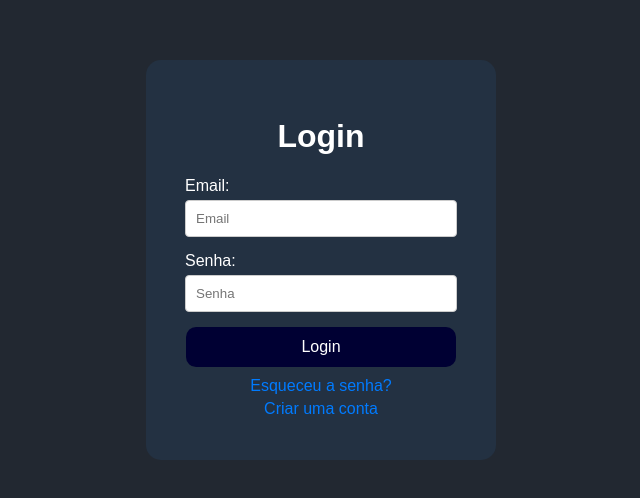
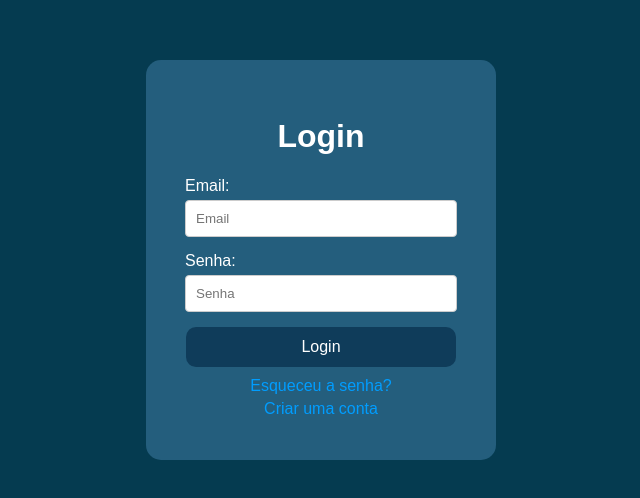
Before and after one commit to hpe-palermo/planejamento-de-aulas, a React (Vite) app in the folder reactAPP/: page / in a window 1280 px wide. Shown: the part 140-638 px from the top of the page, without its empty margins (319-959 px from the left). Built offline with nearby package versions, Linux system fonts and the light colour scheme.

Commit message:
Add files via upload

```diff
--- a/reactAPP/src/Pages/Login.tsx
+++ b/reactAPP/src/Pages/Login.tsx
@@ -12,7 +12,7 @@ const GlobalStyle = createGlobalStyle`
 
 // Page login
 const Page = styled.div`
-    background-color: #222831;
+    background-color: #053B50;
     height: 100vh;
     width: 100vw;
     display: flex;
@@ -29,7 +29,7 @@ const Form = styled.form`
   align-items: center;
   height: 50vh;
   width: 350px;
-  background-color: #233142;
+  background-color: #245e7d;
   border-radius: 15px;
 `;
 
@@ -61,7 +61,7 @@ const Input = styled.input`
 
 // button login
 const Button = styled.button`
-  background: #000033;
+  background: #0f3c5a;
   width: 270px;
   border: none;
   color: white;
@@ -80,7 +80,7 @@ const Button = styled.button`
 const Link = styled.a`
     display: block;
     margin-bottom: 5px;
-    color: #007bff;
+    color: #009dff;
     text-decoration: none;
 `;
 
```
